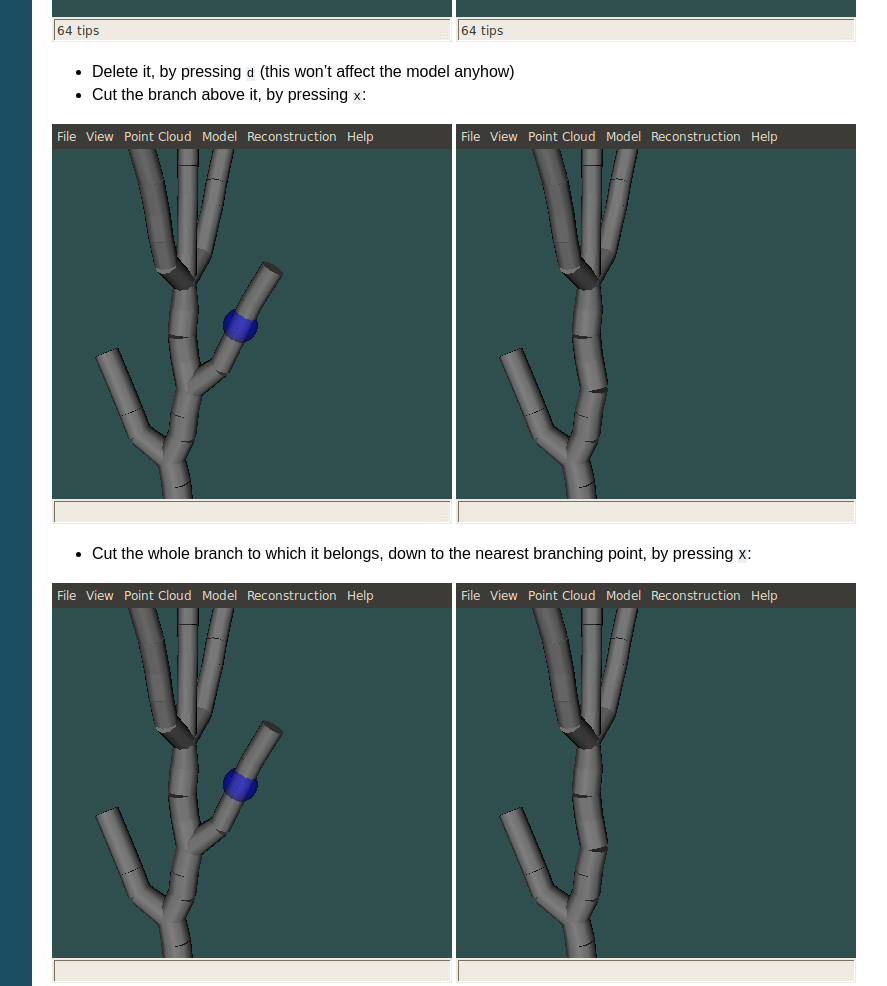
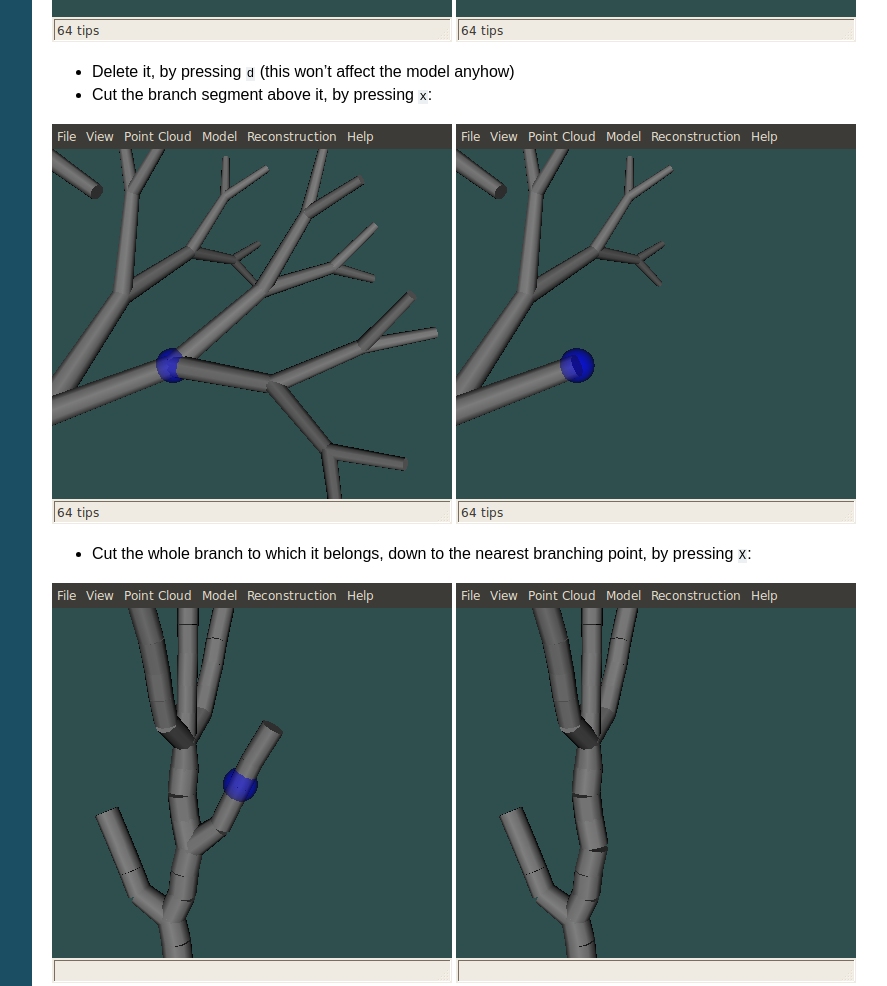
Before and after one commit to cjauvin/pypetree, a plain HTML site: page quick.html in a window 1280 px wide. Shown: the part 1421-2407 px from the top of the page, without its empty margins (198-1085 px from the left). Drawn offline with Linux system fonts and the light colour scheme.

Commit message:
xX cut image bug

```diff
--- a/quick.html
+++ b/quick.html
@@ -118,16 +118,16 @@ dragging it) or its radius (while holding the right button):</li>
 <img alt="_images/sphere_after.png" src="_images/sphere_after.png" />
 <ul class="simple">
 <li>Delete it, by pressing <tt class="docutils literal"><span class="pre">d</span></tt> (this won&#8217;t affect the model anyhow)</li>
-<li>Cut the branch above it, by pressing <tt class="docutils literal"><span class="pre">x</span></tt>:</li>
+<li>Cut the branch segment above it, by pressing <tt class="docutils literal"><span class="pre">x</span></tt>:</li>
 </ul>
-<img alt="_images/cut_x_before.png" src="_images/cut_x_before.png" />
-<img alt="_images/cut_x_after.png" src="_images/cut_x_after.png" />
+<img alt="_images/cut_smallx_before.png" src="_images/cut_smallx_before.png" />
+<img alt="_images/cut_smallx_after.png" src="_images/cut_smallx_after.png" />
 <ul class="simple">
 <li>Cut the whole branch to which it belongs, down to the nearest
 branching point, by pressing <tt class="docutils literal"><span class="pre">X</span></tt>:</li>
 </ul>
-<img alt="_images/cut_X_before.png" src="_images/cut_X_before.png" />
-<img alt="_images/cut_X_after.png" src="_images/cut_X_after.png" />
+<img alt="_images/cut_bigx_before.png" src="_images/cut_bigx_before.png" />
+<img alt="_images/cut_bigx_after.png" src="_images/cut_bigx_after.png" />
 <p>Finally, when a point cloud is present, it&#8217;s possible to double-click
 on it to create a &#8220;roaming&#8221; sphere (i.e. not attached to any
 model). If it is selected, you can then connect this sphere to a model
```
Also changed, not shown: _images/cut_bigx_after.png (added), _images/cut_bigx_before.png (added), _images/cut_smallx_after.png (added), _images/cut_smallx_before.png (added), _sources/quick.txt, searchindex.js.
